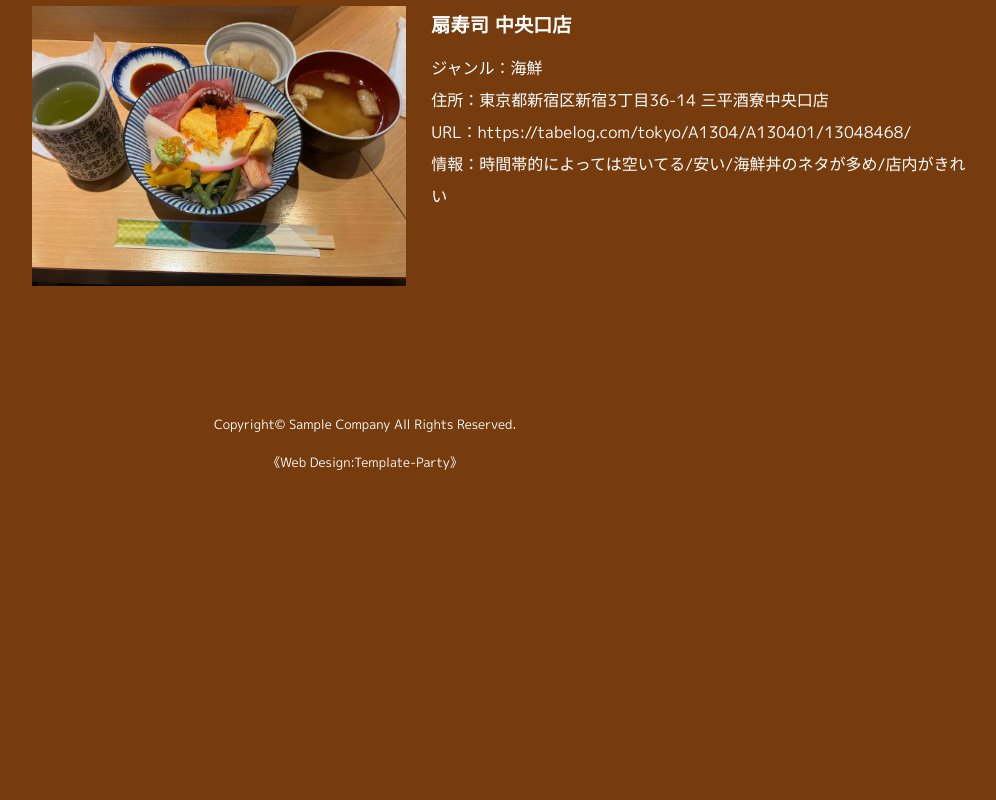
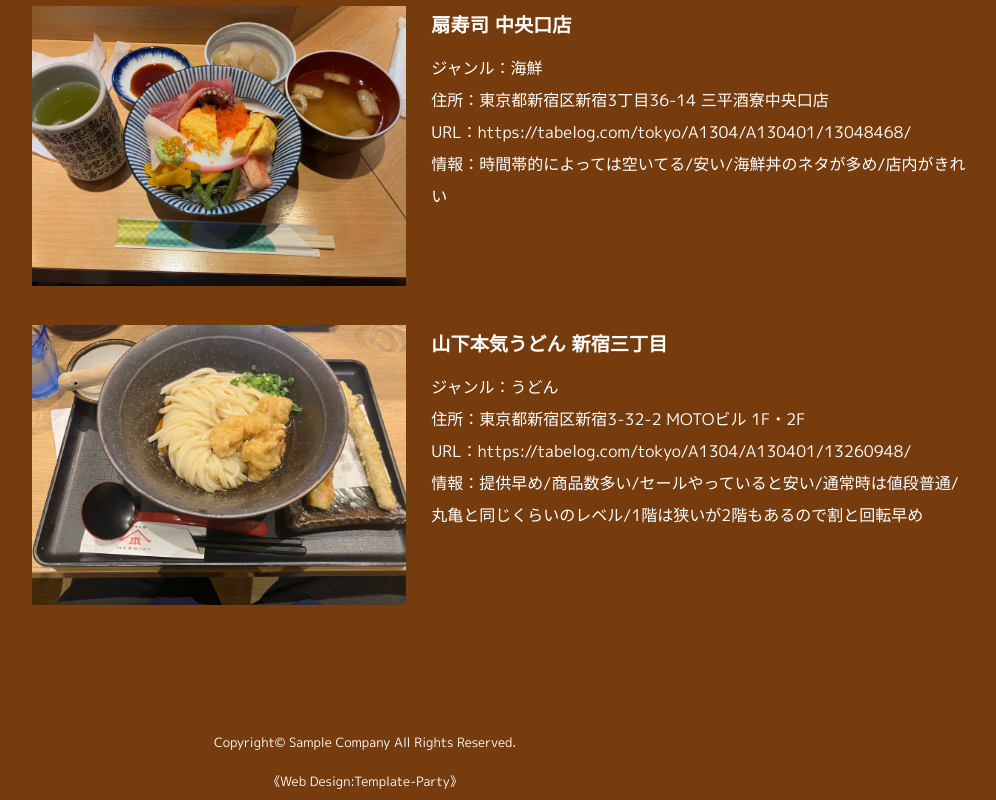
Before and after one commit to ta0103da/lunch-share, a plain HTML site: page service.html in a window 1280 px wide. Shown: the part 6804-7604 px from the top of the page, without its empty margins (275-1271 px from the left). Before the commit the page ends 7285 px from the top, so only its background shows below. Drawn offline with nearby package versions, Linux system fonts and the light colour scheme.

Commit message:
4/1 update

```diff
--- a/service.html
+++ b/service.html
@@ -234,6 +234,16 @@
                                 <p>情報：時間帯的によっては空いてる/安い/海鮮丼のネタが多め/店内がきれい</p>
                             </div>
                         </div>
+                        <div class="list">
+                            <figure><img src="images/yamasitahonnkiudon1.jpeg" alt=""></figure>
+                            <div class="text">
+                                <h4>山下本気うどん 新宿三丁目</h4>
+                                <p>ジャンル：うどん</p>
+                                <p>住所：東京都新宿区新宿3-32-2 MOTOビル 1F・2F</p>
+                                <p>URL：https://tabelog.com/tokyo/A1304/A130401/13260948/ </p>
+                                <p>情報：提供早め/商品数多い/セールやっていると安い/通常時は値段普通/丸亀と同じくらいのレベル/1階は狭いが2階もあるので割と回転早め</p>
+                            </div>
+                        </div>
                     </div>
                 </section>
 
```
Also changed, not shown: index.html (+4 -0 lines), images/yamasitahonnkiudon1.jpeg (added).
